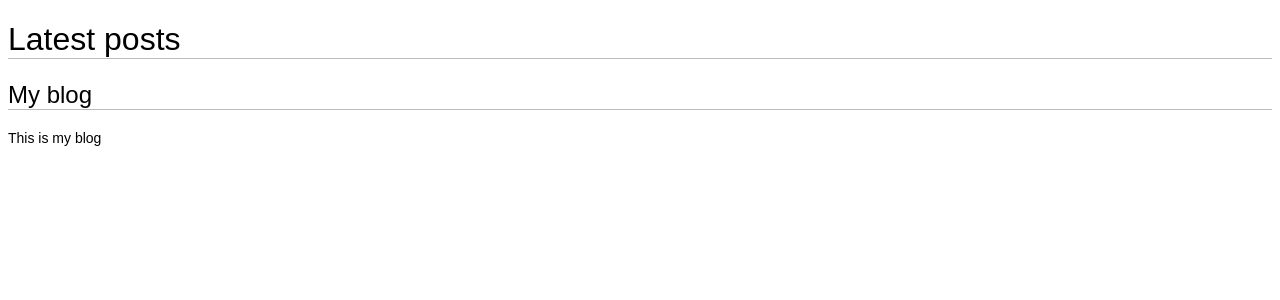
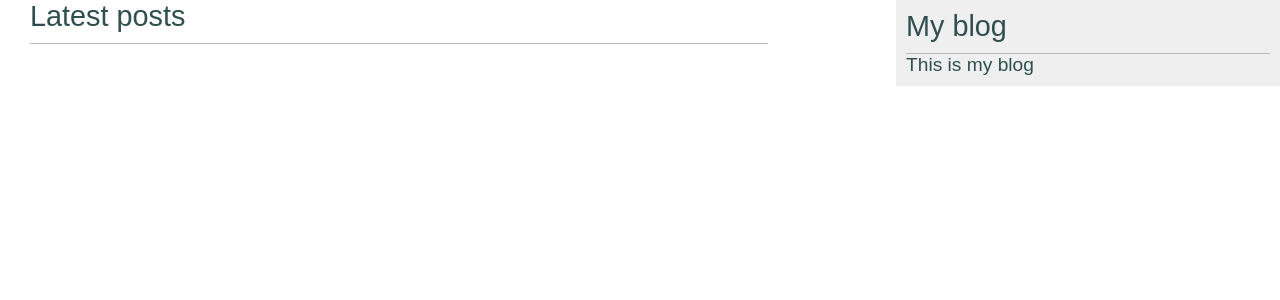
Before and after one commit to johnclamy/myblogproject, a Django app: page /blog/ in a window 1280 px wide. Shown: the top 300 px of the page. Run offline with Django 5.2, Linux system fonts and the light colour scheme; data that the repository does not hold is empty.

Commit message:
add the styles for the sidebar

```diff
--- a/myblog/blog/static/styles/base.css
+++ b/myblog/blog/static/styles/base.css
@@ -2,10 +2,14 @@
 *::before,
 *::after {
     box-sizing: border-box;
+    margin: 0;
+    padding: 0;
 }
 
 body {
     font-family: Arial, Helvetica, sans-serif;
+    color: darkslategray;
+    font-size: 14px;
 }
 
 h1,
@@ -16,11 +20,18 @@ p {
 
 h1 {
     border-bottom: 1px solid #bbb;
+    padding:0 0 10px 0;
+    font-size: 1.8rem;
+}
+
+h2 {
+    margin:30px 0 0;
+    font-size: 1.6rem;
 }
 
 p {
     margin-bottom: 0;
-    font-size: 14px;
+    font-size: 1.2rem;
 }
 
 a {
@@ -31,3 +42,86 @@ a {
 img {
     max-width:  100%;
 }
+
+.content {
+    float: left;
+    width: 60%;
+    padding: 0 0 0 30px;
+}
+
+.sidebar {
+    float:right;
+    width:30%;
+    padding:10px;
+    background:#efefef;
+    height:100%;
+}
+
+p.post-date{
+    color:#ccc;
+    font-family: georgia, serif;
+    font-size: 12px;
+    font-style: italic;
+}
+
+.left {
+    float:left;
+    margin-right:10px;
+}
+
+/* pagination */
+.pagination {
+    margin:40px 0;
+    font-weight:bold;
+}
+
+/* forms */
+
+label {
+    float:left;
+    clear:both;
+    color:#333;
+    margin-bottom:4px;
+}
+
+input, textarea {
+    clear:both;
+    float:left;
+    margin:0 0 10px;
+    background:#ededed;
+    border:0;
+    padding:6px 10px;
+    font-size:12px;
+}
+
+input[type=submit] {
+    font-weight:bold;
+    background:#00abff;
+    color:#fff;
+    padding:10px 20px;
+    font-size:14px;
+    text-transform:uppercase;
+}
+
+.errorlist {
+    color:#cc0033;
+    float:left;
+    clear:both;
+    padding-left:10px;
+}
+
+/* comments */
+
+.comment {
+    padding:10px;
+}
+
+.comment:nth-child(even) {
+    background:#efefef;
+}
+
+.comment .info {
+    font-weight:bold;
+    font-size:12px;
+    color:#666;
+}
```
